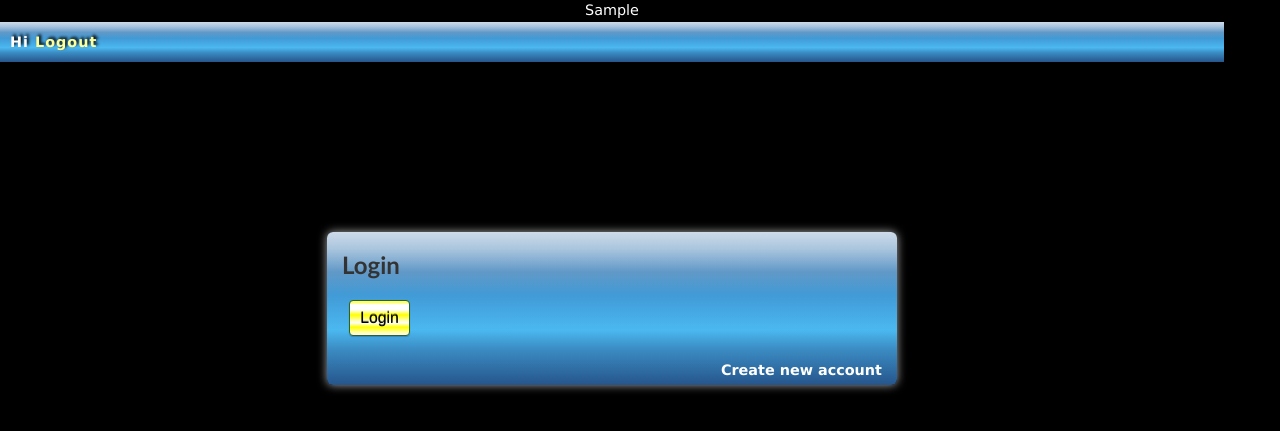
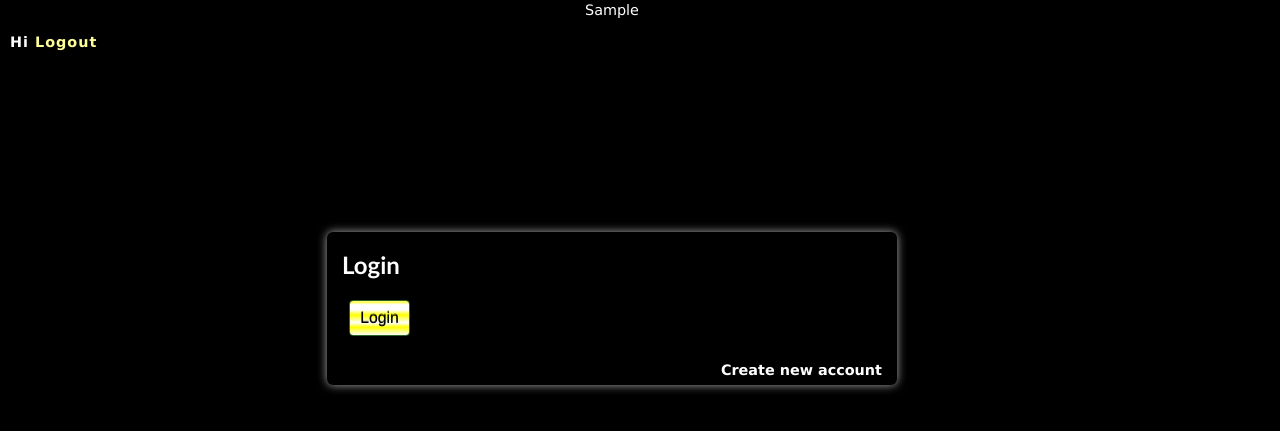
Before and after one commit to jitendrathakur/Online-contact-list, a CakePHP app: the page made by app/View/Users/login.ctp in a window 1280 px wide. Shown: the top 431 px of the page. Run offline with PHP 8.4 and a stand-in for CakePHP, Linux system fonts and the light colour scheme; the template is opened without the code that fills it: most values are stand-ins (such as "Sample title", 1, 10 or a date in 2020); some libraries are stand-ins or nearby versions.

Commit message:
modified code for layout of page

```diff
--- a/app/webroot/css/header.css
+++ b/app/webroot/css/header.css
@@ -4,14 +4,7 @@
     text-shadow: 2px -2px 3px #000;
     letter-spacing: 1px;
     font-weight:bold;
-    background: rgb(206,219,233); /* Old browsers */
-    background: -moz-linear-gradient(top,  rgba(206,219,233,1) 0%, rgba(170,197,222,1) 11%, rgba(97,153,199,1) 26%, rgba(65,154,214,1) 41%, rgba(75,184,240,1) 64%, rgba(58,139,194,1) 77%, rgba(38,85,139,1) 100%); /* FF3.6+ */
-    background: -webkit-gradient(linear, left top, left bottom, color-stop(0%,rgba(206,219,233,1)), color-stop(11%,rgba(170,197,222,1)), color-stop(26%,rgba(97,153,199,1)), color-stop(41%,rgba(65,154,214,1)), color-stop(64%,rgba(75,184,240,1)), color-stop(77%,rgba(58,139,194,1)), color-stop(100%,rgba(38,85,139,1))); /* Chrome,Safari4+ */
-    background: -webkit-linear-gradient(top,  rgba(206,219,233,1) 0%,rgba(170,197,222,1) 11%,rgba(97,153,199,1) 26%,rgba(65,154,214,1) 41%,rgba(75,184,240,1) 64%,rgba(58,139,194,1) 77%,rgba(38,85,139,1) 100%); /* Chrome10+,Safari5.1+ */
-    background: -o-linear-gradient(top,  rgba(206,219,233,1) 0%,rgba(170,197,222,1) 11%,rgba(97,153,199,1) 26%,rgba(65,154,214,1) 41%,rgba(75,184,240,1) 64%,rgba(58,139,194,1) 77%,rgba(38,85,139,1) 100%); /* Opera 11.10+ */
-    background: -ms-linear-gradient(top,  rgba(206,219,233,1) 0%,rgba(170,197,222,1) 11%,rgba(97,153,199,1) 26%,rgba(65,154,214,1) 41%,rgba(75,184,240,1) 64%,rgba(58,139,194,1) 77%,rgba(38,85,139,1) 100%); /* IE10+ */
-    background: linear-gradient(top,  rgba(206,219,233,1) 0%,rgba(170,197,222,1) 11%,rgba(97,153,199,1) 26%,rgba(65,154,214,1) 41%,rgba(75,184,240,1) 64%,rgba(58,139,194,1) 77%,rgba(38,85,139,1) 100%); /* W3C */
-    filter: progid:DXImageTransform.Microsoft.gradient( startColorstr='#cedbe9', endColorstr='#26558b',GradientType=0 ); /* IE6-9 */
+
 
 
 }
@@ -23,3 +16,13 @@
 .userLog a{
    color: #FFFF99;
 }
+.header_backup {
+     background: rgb(206,219,233); /* Old browsers */
+    background: -moz-linear-gradient(top,  rgba(206,219,233,1) 0%, rgba(170,197,222,1) 11%, rgba(97,153,199,1) 26%, rgba(65,154,214,1) 41%, rgba(75,184,240,1) 64%, rgba(58,139,194,1) 77%, rgba(38,85,139,1) 100%); /* FF3.6+ */
+    background: -webkit-gradient(linear, left top, left bottom, color-stop(0%,rgba(206,219,233,1)), color-stop(11%,rgba(170,197,222,1)), color-stop(26%,rgba(97,153,199,1)), color-stop(41%,rgba(65,154,214,1)), color-stop(64%,rgba(75,184,240,1)), color-stop(77%,rgba(58,139,194,1)), color-stop(100%,rgba(38,85,139,1))); /* Chrome,Safari4+ */
+    background: -webkit-linear-gradient(top,  rgba(206,219,233,1) 0%,rgba(170,197,222,1) 11%,rgba(97,153,199,1) 26%,rgba(65,154,214,1) 41%,rgba(75,184,240,1) 64%,rgba(58,139,194,1) 77%,rgba(38,85,139,1) 100%); /* Chrome10+,Safari5.1+ */
+    background: -o-linear-gradient(top,  rgba(206,219,233,1) 0%,rgba(170,197,222,1) 11%,rgba(97,153,199,1) 26%,rgba(65,154,214,1) 41%,rgba(75,184,240,1) 64%,rgba(58,139,194,1) 77%,rgba(38,85,139,1) 100%); /* Opera 11.10+ */
+    background: -ms-linear-gradient(top,  rgba(206,219,233,1) 0%,rgba(170,197,222,1) 11%,rgba(97,153,199,1) 26%,rgba(65,154,214,1) 41%,rgba(75,184,240,1) 64%,rgba(58,139,194,1) 77%,rgba(38,85,139,1) 100%); /* IE10+ */
+    background: linear-gradient(top,  rgba(206,219,233,1) 0%,rgba(170,197,222,1) 11%,rgba(97,153,199,1) 26%,rgba(65,154,214,1) 41%,rgba(75,184,240,1) 64%,rgba(58,139,194,1) 77%,rgba(38,85,139,1) 100%); /* W3C */
+    filter: progid:DXImageTransform.Microsoft.gradient( startColorstr='#cedbe9', endColorstr='#26558b',GradientType=0 ); /* IE6-9 */
+ }
--- a/app/webroot/css/users/login.css
+++ b/app/webroot/css/users/login.css
@@ -1,12 +1,5 @@
 .midBox, .registrationBox {
-    background: rgb(206,219,233); /* Old browsers */
-background: -moz-linear-gradient(top,  rgba(206,219,233,1) 0%, rgba(170,197,222,1) 11%, rgba(97,153,199,1) 26%, rgba(65,154,214,1) 41%, rgba(75,184,240,1) 64%, rgba(58,139,194,1) 77%, rgba(38,85,139,1) 100%); /* FF3.6+ */
-background: -webkit-gradient(linear, left top, left bottom, color-stop(0%,rgba(206,219,233,1)), color-stop(11%,rgba(170,197,222,1)), color-stop(26%,rgba(97,153,199,1)), color-stop(41%,rgba(65,154,214,1)), color-stop(64%,rgba(75,184,240,1)), color-stop(77%,rgba(58,139,194,1)), color-stop(100%,rgba(38,85,139,1))); /* Chrome,Safari4+ */
-background: -webkit-linear-gradient(top,  rgba(206,219,233,1) 0%,rgba(170,197,222,1) 11%,rgba(97,153,199,1) 26%,rgba(65,154,214,1) 41%,rgba(75,184,240,1) 64%,rgba(58,139,194,1) 77%,rgba(38,85,139,1) 100%); /* Chrome10+,Safari5.1+ */
-background: -o-linear-gradient(top,  rgba(206,219,233,1) 0%,rgba(170,197,222,1) 11%,rgba(97,153,199,1) 26%,rgba(65,154,214,1) 41%,rgba(75,184,240,1) 64%,rgba(58,139,194,1) 77%,rgba(38,85,139,1) 100%); /* Opera 11.10+ */
-background: -ms-linear-gradient(top,  rgba(206,219,233,1) 0%,rgba(170,197,222,1) 11%,rgba(97,153,199,1) 26%,rgba(65,154,214,1) 41%,rgba(75,184,240,1) 64%,rgba(58,139,194,1) 77%,rgba(38,85,139,1) 100%); /* IE10+ */
-background: linear-gradient(top,  rgba(206,219,233,1) 0%,rgba(170,197,222,1) 11%,rgba(97,153,199,1) 26%,rgba(65,154,214,1) 41%,rgba(75,184,240,1) 64%,rgba(58,139,194,1) 77%,rgba(38,85,139,1) 100%); /* W3C */
-filter: progid:DXImageTransform.Microsoft.gradient( startColorstr='#cedbe9', endColorstr='#26558b',GradientType=0 ); /* IE6-9 */
+
 
     width: 540px;
     margin: 100px auto 0;
@@ -45,7 +38,7 @@
 }
 
 .midBox label, .registrationBox label {
-    color: #303030;
+    color: #fff;
     font-family: MisoRegular,Helvetica,Arial,sans-serif;
     font-size: 1.4em;
     letter-spacing: 4px;
@@ -85,13 +78,14 @@
      background-color: silver;
     color: #000;
     padding: 20px;
-    -moz-border-radius: 30px;
     -moz-box-shadow: 0 0 10px #AAAAAA;
+     -web-box-shadow: 0 0 10px #AAAAAA;
     text-decoration:none;
 
 }
 h2 {
     background:none;
+    color:#fff;
 }
 .midBox .link {
     color: #FFFFFF;
```
